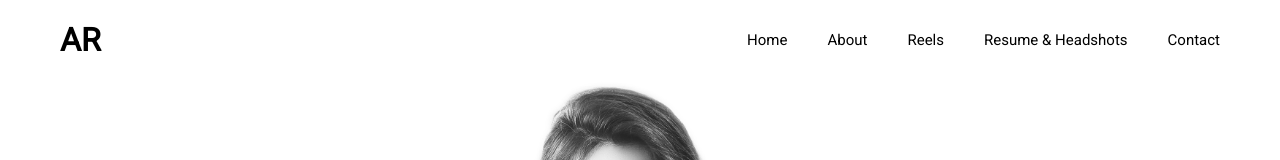
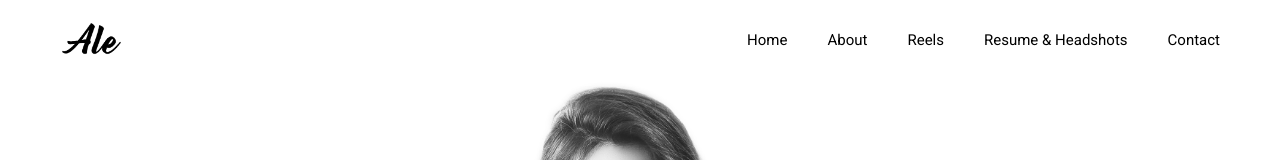
Before and after one commit to cambaughn/reynoso, a React (Create React App) app: page / in a window 1280 px wide. Shown: the top 160 px of the page. Built offline with nearby package versions, Linux system fonts and the light colour scheme.

Commit message:
Add Ale logo

```diff
--- a/src/components/NavBar/NavBar.js
+++ b/src/components/NavBar/NavBar.js
@@ -13,9 +13,7 @@ const NavBar = () => {
     <div style={styles.container}>
       <div>
         <Link to={'/'} style={styles.brand}>
-          <h1>
-            AR
-          </h1>
+          <img src={require('../../assets/photos/reynoso-wordmark.png')} alt={'Ale'} style={styles.brandImage}/>
         </Link>
       </div>
 
@@ -56,6 +54,11 @@ const styles = {
     textDecoration: 'none',
   },
 
+  brandImage: {
+    height: 35,
+
+  },
+
   // RIGHT-SIDE LINKS --------------------------
 
   links: {
```
Also changed, not shown: src/assets/photos/reynoso-logo.png (added), src/assets/photos/reynoso-wordmark.png (added).
